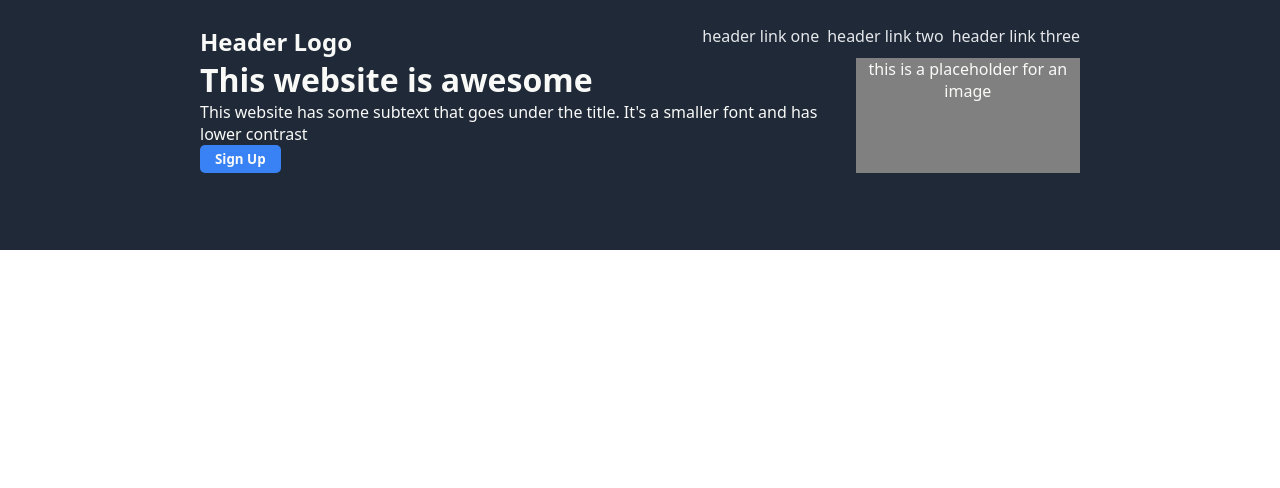
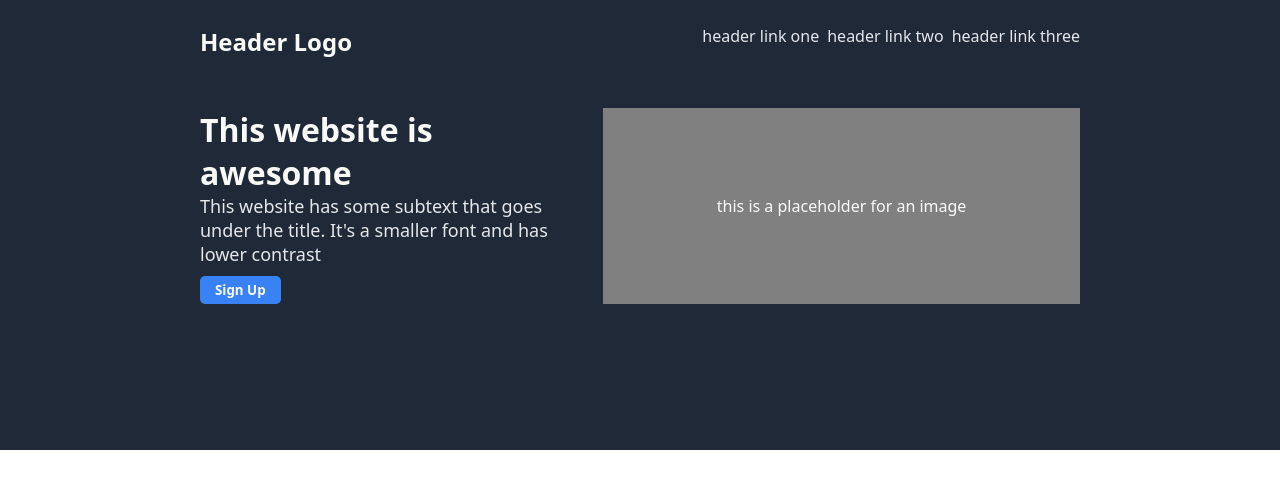
Before and after one commit to TheDiamonds559/landingPage, a plain HTML site: page index.html in a window 1280 px wide. Drawn offline with Linux system fonts and the light colour scheme.

Commit message:
Fixed some visual disparities with the design image and finsihed off the hero section

```diff
--- a/index.html
+++ b/index.html
@@ -20,7 +20,7 @@
                 <p id="heroSubtext">This website has some subtext that goes under the title. It's a smaller font and has lower contrast</p>
                 <button id="signUp">Sign Up</button>
             </div>
-            <div id="heroPlaceholder">this is a placeholder for an image</div>
+            <div id="heroPlaceholder"><p>this is a placeholder for an image</p></div>
         </div>
     </header>
     <main></main>
--- a/style.css
+++ b/style.css
@@ -19,7 +19,7 @@ header, main, footer {
 header {
     color: #f9faf8;
     background-color: #1f2937;
-    height: 200px;
+    height: 400px;
 }
 
 #headerLogo {
@@ -38,18 +38,29 @@ header nav a {
 
 #hero {
     display: flex;
-    justify-content: space-between;
+    gap: 24px;
+    margin-top: 50px;
 }
 
 #heroDesc {
+    flex: auto;
     display: flex;
     flex-direction: column;
     align-items: baseline;
-    flex: auto;
+    width: 40%;
+}
+
+#heroSubtext {
+    font-size: 18px;
+    color: #e5e7eb;
+    margin-bottom: 10px;
 }
 
 #heroPlaceholder {
     flex: auto;
     background-color: grey;
-    text-align: center;
+    display: flex;
+    justify-content: center;
+    align-items: center;
+    padding: 50px 100px;
 }
```
